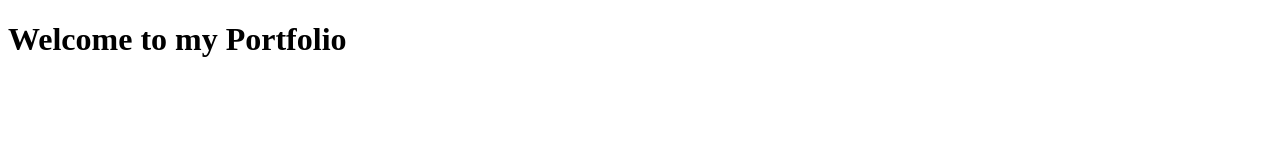
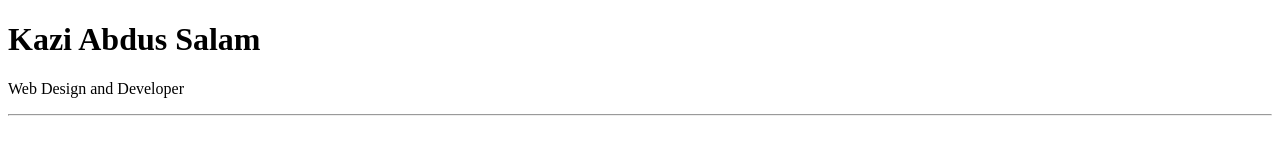
Before and after one commit to kazi-salam/portfolio-html, a plain HTML site: page index.html in a window 1280 px wide. Drawn offline with Linux system fonts and the light colour scheme.

Commit message:
added is intro

```diff
--- a/index.html
+++ b/index.html
@@ -5,10 +5,26 @@
   <meta charset="UTF-8">
   <meta name="viewport" content="width=device-width, initial-scale=1.0">
   <title>My Portfolio</title>
+
 </head>
 
 <body>
-  <h1>Welcome to my Portfolio</h1>
+  <!-- Section: intro -->
+  <header>
+    <h1>Kazi Abdus Salam</h1>
+    <p>Web Design and Developer</p>
+  </header>
+  <hr>
+
+  <!-- Section: About Me -->
+
+  <!-- Section: skill -->
+
+  <!-- Section: contacts -->
+
+  <!-- Code injected by live server -->
+
+
 </body>
 
 </html>
```
Also changed, not shown: 1 other file.
